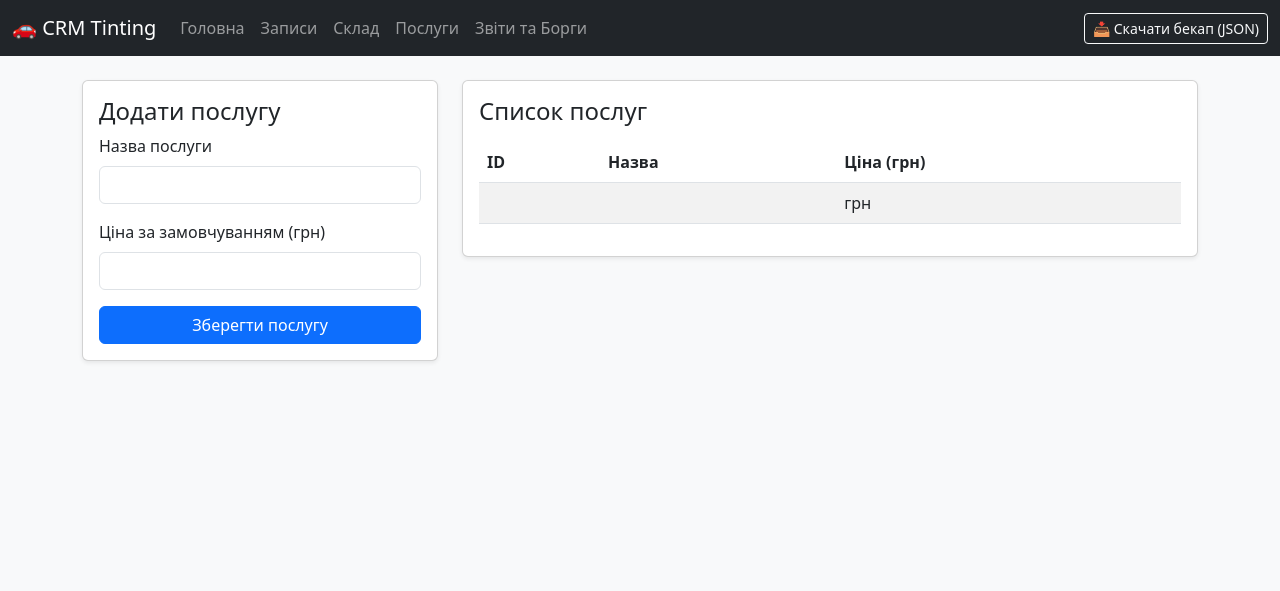
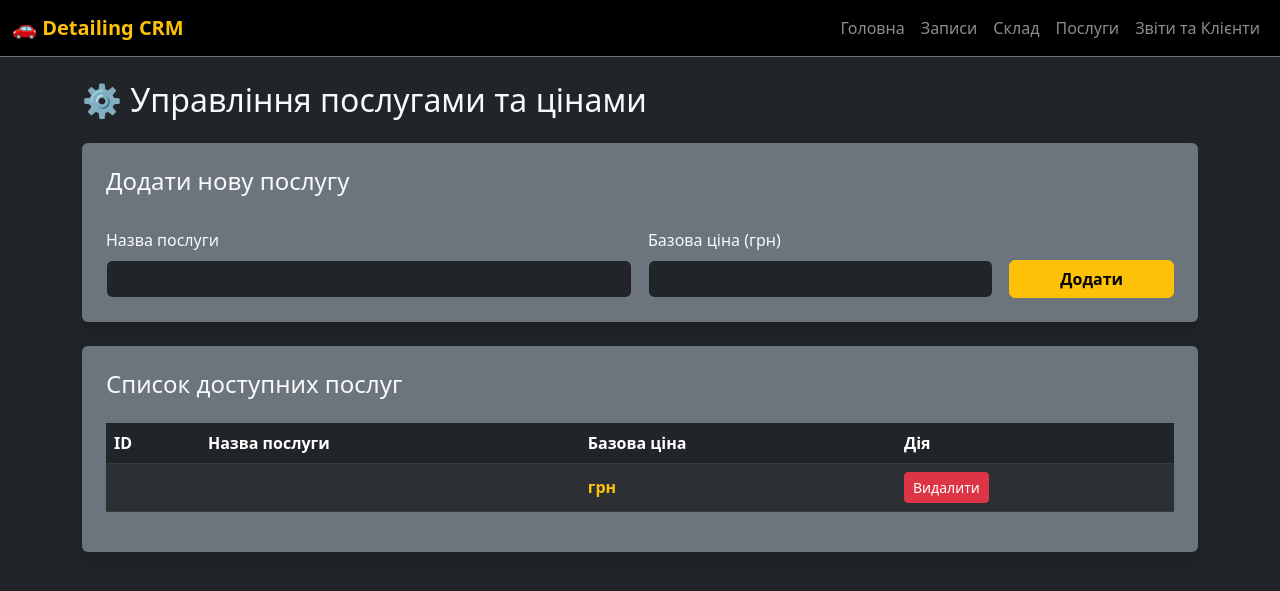
Before and after one commit to blacklinezl28-jpg/tinting-crm, a FastAPI app: page /services in a window 1280 px wide. Shown: the top 591 px of the page. Run offline with FastAPI, Linux system fonts and the light colour scheme; a database or web service that is not in the repository returns one stand-in record (values such as "Sample title"); some libraries are stand-ins or nearby versions.

Commit message:
Update services.html

```diff
--- a/templates/services.html
+++ b/templates/services.html
@@ -1,31 +1,57 @@
-{% extends "base.html" %}
-{% block content %}
-<div class="row">
+<!DOCTYPE html>
+<html lang="uk">
+<head>
+    <meta charset="UTF-8">
+    <meta name="viewport" content="width=device-width, initial-scale=1.0">
+    <title>Послуги - CRM Tinting</title>
+    <link href="https://cdn.jsdelivr.net/npm/bootstrap@5.3.0/dist/css/bootstrap.min.css" rel="stylesheet">
+</head>
+<body class="bg-dark text-light">
+    <nav class="navbar navbar-expand-lg navbar-dark bg-black border-bottom border-secondary mb-4">
+        <div class="container-fluid">
+            <a class="navbar-brand fw-bold text-warning" href="/">🚗 Detailing CRM</a>
+            <div class="navbar-nav">
+                <a class="nav-link" href="/">Головна</a>
+                <a class="nav-link" href="/appointments">Записи</a>
+                <a class="nav-link" href="/inventory">Склад</a>
+                <a class="nav-link" active href="/services">Послуги</a>
+                <a class="nav-link" href="/reports">Звіти та Клієнти</a>
+            </div>
+        </div>
+    </nav>
+
+    <div class="container">
+        <h2 class="mb-4">⚙️ Управління послугами та цінами</h2>
+
+        <!-- Форма додавання послуги -->
+        <div class="card bg-secondary text-light p-4 border-0 shadow mb-4">
+            <h4>Додати нову послугу</h4>
+            <form action="/services/add" method="post" class="row g-3 mt-2">
+                <div class="col-md-6">
+                    <label class="form-label">Назва послуги</label>
+                    <input type="text" name="service_name" class="form-control bg-dark text-light border-secondary" placeholder="Наприклад: Тонування лобового" required>
+                </div>
                 <div class="col-md-4">
-        <div class="card p-3 shadow-sm">
-            <h4>Додати послугу</h4>
-            <form action="/services/add" method="post">
-                <div class="mb-3">
-                    <label class="form-label">Назва послуги</label>
-                    <input type="text" name="service_name" class="form-control" required>
+                    <label class="form-label">Базова ціна (грн)</label>
+                    <input type="number" step="any" name="default_price" class="form-control bg-dark text-light border-secondary" placeholder="1500" required>
                 </div>
-                <div class="mb-3">
-                    <label class="form-label">Ціна за замовчуванням (грн)</label>
-                    <input type="number" step="0.01" name="default_price" class="form-control" required>
+                <div class="col-md-2 d-flex align-items-end">
+                    <button type="submit" class="btn btn-warning w-100 fw-bold">Додати</button>
                 </div>
-                <button type="submit" class="btn btn-primary w-100">Зберегти послугу</button>
             </form>
         </div>
-    </div>
-    <div class="col-md-8">
-        <div class="card p-3 shadow-sm">
-            <h4>Список послуг</h4>
-            <table class="table table-striped mt-2">
+
+        <!-- Список послуг -->
+        <div class="card bg-secondary text-light p-4 border-0 shadow">
+            <h4>Список доступних послуг</h4>
+            <div class="table-responsive mt-3">
+                <table class="table table-dark table-striped align-middle">
                     <thead>
                         <tr>
                             <th>ID</th>
-                        <th>Назва</th>
-                        <th>Ціна (грн)</th>
+                            <th>Назва послуги</th>
+                            <th>Базова ціна</th>
+                            <th>Дія</th>
                         </tr>
                     </thead>
                     <tbody>
@@ -33,7 +59,16 @@
                         <tr>
                             <td>{{ s.id }}</td>
                             <td>{{ s.service_name }}</td>
-                        <td>{{ s.default_price }} грн</td>
+                            <td class="fw-bold text-warning">{{ s.default_price }} грн</td>
+                            <td>
+                                <form action="/services/delete/{{ s.id }}" method="post" style="display:inline;">
+                                    <button type="submit" class="btn btn-sm btn-danger" onclick="return confirm('Видалити послугу?')">Видалити</button>
+                                </form>
+                            </td>
+                        </tr>
+                        {% else %}
+                        <tr>
+                            <td colspan="4" class="text-center text-white-50">Щقط немає доданих послуг. Додайте першу вище!</td>
                         </tr>
                         {% endfor %}
                     </tbody>
@@ -41,4 +76,6 @@
             </div>
         </div>
     </div>
-{% endblock %}
+    <script src="https://cdn.jsdelivr.net/npm/bootstrap@5.3.0/dist/js/bootstrap.bundle.min.js"></script>
+</body>
+</html>
```
Lines whose indentation alone changed are shown as unchanged.
